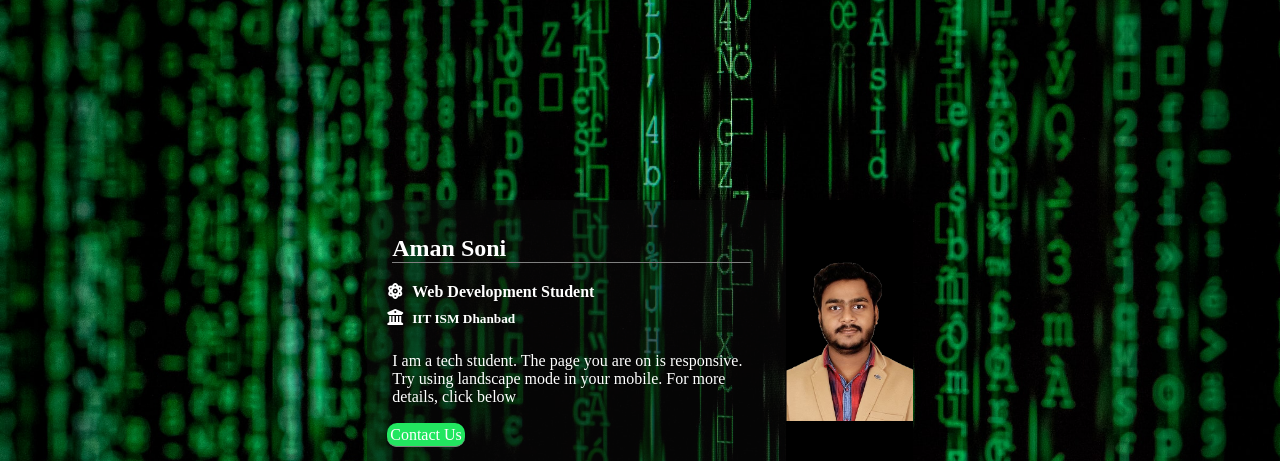
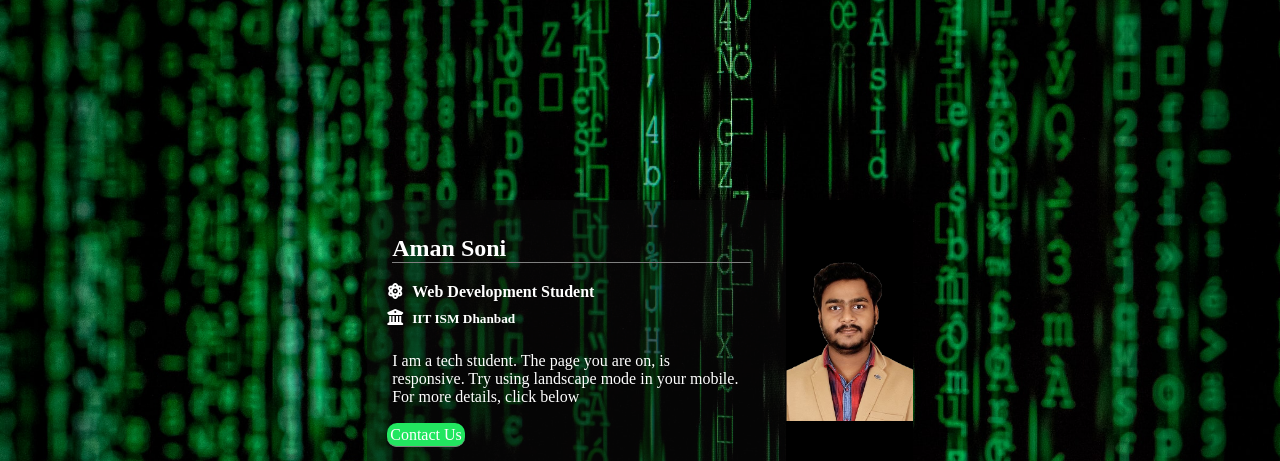
Before and after one commit to AmanSoni1/Responsive.github.io, a plain HTML site: page index.html in a window 1280 px wide. Shown: the top 461 px of the page. Drawn offline with Linux system fonts and the light colour scheme.

Commit message:
changes in details in Index file

```diff
--- a/index.html
+++ b/index.html
@@ -19,7 +19,7 @@
             <br>
             <i class="fa-solid fa-building-columns"></i>
             <h5 style="margin: 5px;">IIT ISM Dhanbad</h5>
-            <p style="color: white;margin: 20px;margin-left: 5px;">I am a tech student. The page you are on is responsive. Try using landscape mode in your mobile. For more details, click below</p>
+            <p style="color: white;margin: 20px;margin-left: 5px;">I am a tech student. The page you are on, is responsive. Try using landscape mode in your mobile. For more details, click below</p>
             <div class="but" style="margin-top: 30px;margin-bottom: 30px;">
                 <a href="https://github.com/AmanSoni1" target="_blank">Contact Us</a>
             </div>
```
